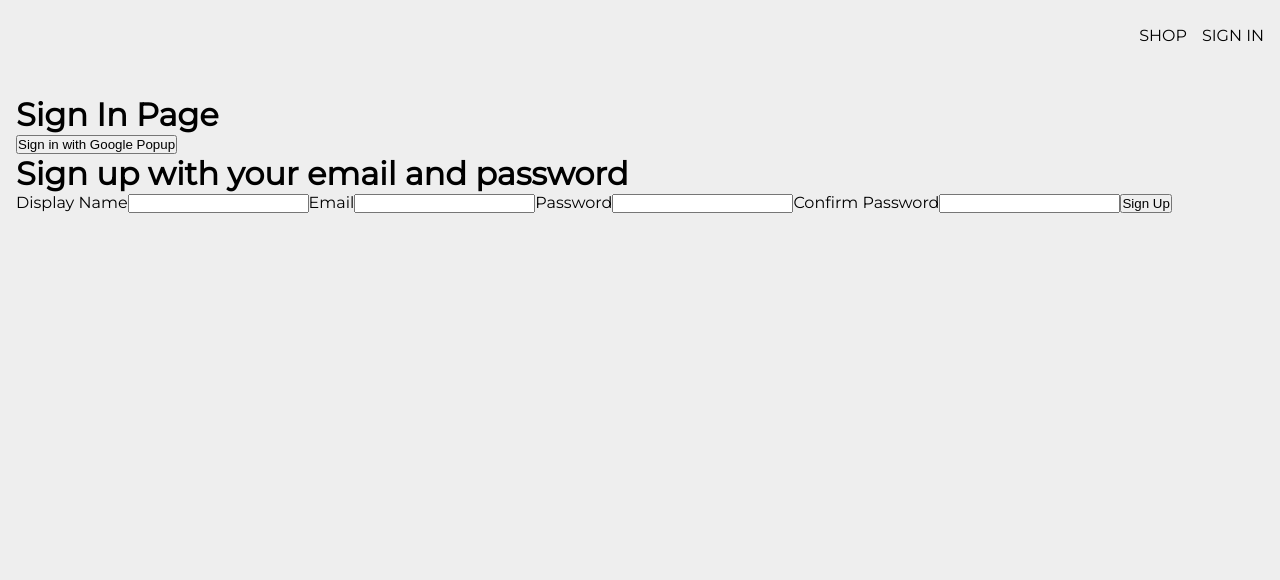
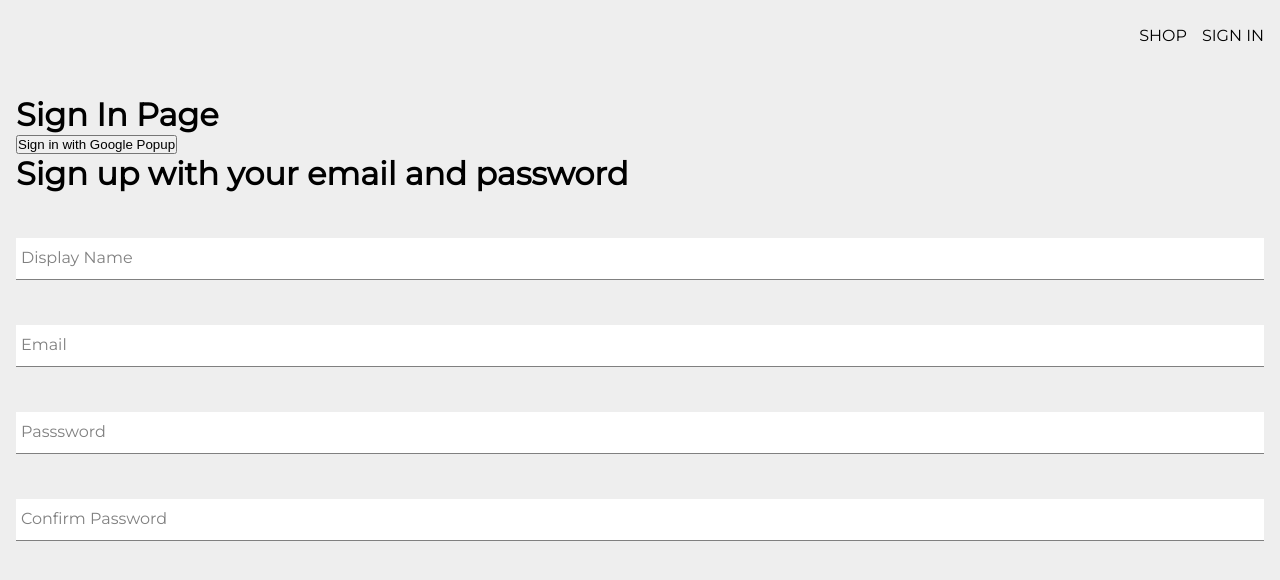
Before and after one commit to kendayao/react-practice, a React (Create React App) app: page /sign-in in a window 1280 px wide. Shown: the top 580 px of the page. Built offline with nearby package versions, Linux system fonts and the light colour scheme; a web font is replaced by a local one.

Commit message:
styled sign up form and created form input component

```diff
--- a/src/components/FormInput.js
+++ b/src/components/FormInput.js
@@ -1,9 +1,13 @@
 import React from 'react'
+import "./FormInput.scss"
 
-function FormInput(){
+function FormInput({label, ...otherProps}){
     return(
-        <div>
-
+        <div className="group">
+            <input className="form-input"{...otherProps}/>
+            {label && (
+                 <label className={`${otherProps.value.length ? "shrink" : ""} form-input-label`}>{label}</label>
+            )}
         </div>
     )
 }
--- a/src/components/FormInput.scss
+++ b/src/components/FormInput.scss
@@ -0,0 +1,54 @@
+$sub-color: grey;
+$main-color: black;
+
+@mixin shrinkLabel {
+  top: -14px;
+  font-size: 12px;
+  color: $main-color;
+}
+
+.group {
+  position: relative;
+  margin: 45px 0;
+
+  .form-input {
+    background: none;
+    background-color: white;
+    color: $sub-color;
+    font-size: 18px;
+    padding: 10px 10px 10px 5px;
+    display: block;
+    width: 100%;
+    border: none;
+    border-radius: 0;
+    border-bottom: 1px solid $sub-color;
+    margin: 25px 0;
+
+    &:focus {
+      outline: none;
+    }
+
+    &:focus ~ .form-input-label {
+      @include shrinkLabel();
+    }
+  }
+
+  input[type='password'] {
+    letter-spacing: 0.3em;
+  }
+
+  .form-input-label {
+    color: $sub-color;
+    font-size: 16px;
+    font-weight: normal;
+    position: absolute;
+    pointer-events: none;
+    left: 5px;
+    top: 10px;
+    transition: 300ms ease all;
+
+    &.shrink {
+      @include shrinkLabel();
+    }
+  }
+}
--- a/src/components/SignUpForm.js
+++ b/src/components/SignUpForm.js
@@ -53,19 +53,41 @@
         <div>
             <h1>Sign up with your email and password</h1>
             <form onSubmit={handleSubmit}>
-                <label>Display Name</label>
-                <input type="text" name="displayName" value={displayName} onChange={handleChange} required/>
+                <FormInput
+                    label="Display Name"
+                    type="text"
+                    name="displayName"
+                    value={displayName}
+                    onChange={handleChange}
+                    required
+                />
 
-                <label>Email</label>
-                <input type="email" name="email" value={email} onChange={handleChange} required/>
+                <FormInput
+                    label="Email"
+                    type="text"
+                    name="email"
+                    value={email}
+                    onChange={handleChange}
+                    required
+                />
 
-                <label>Password</label>
-                <input type="password" name="password" value={password} onChange={handleChange} required/>
+                <FormInput
+                    label="Passsword"
+                    type="text"
+                    name="password"
+                    value={password}
+                    onChange={handleChange}
+                    required
+                />
 
-                <label>Confirm Password</label>
-                <input type="password" name="confirmPassword" value={confirmPassword} onChange={handleChange} required/>
-
-                <button type="submit">Sign Up</button>
+                <FormInput
+                    label="Confirm Password"
+                    type="text"
+                    name="confirmPassword"
+                    value={displayName}
+                    onChange={handleChange}
+                    required
+                />
             </form>
         </div>
     )
```
